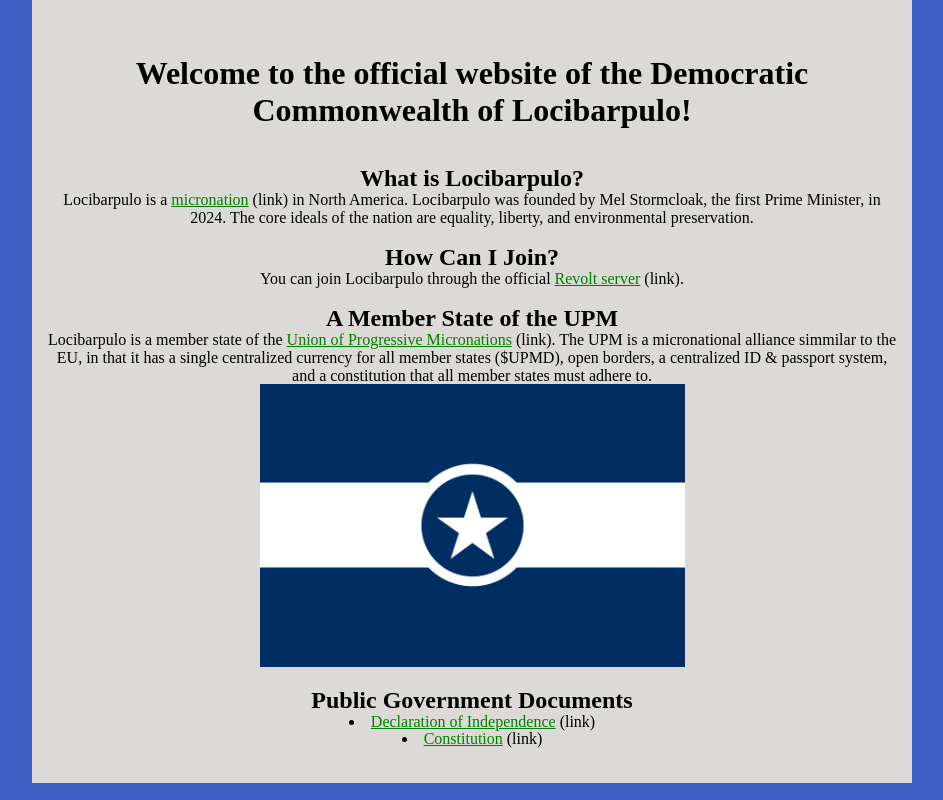
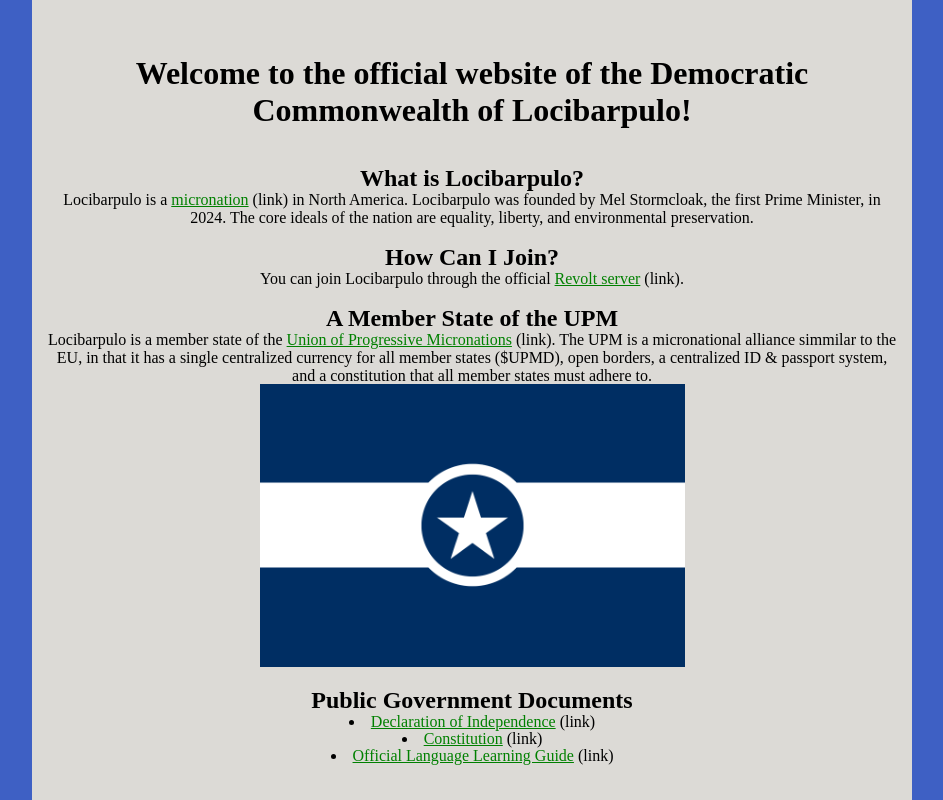
Before and after one commit to Locibarpulo/locibarpulo.github.io, a plain HTML site: page index.html in a window 1280 px wide. Shown: the part 459-1259 px from the top of the page, without its empty margins (168-1111 px from the left). Drawn offline with Linux system fonts and the light colour scheme.

Commit message:
Update index.html

```diff
--- a/index.html
+++ b/index.html
@@ -43,6 +43,7 @@
   <h2>Public Government Documents</h2>
   <p><li><a href="https://locibarpulo.github.io/declaration-of-independence.html">Declaration of Independence</a> (link)</li>
     <li><a href="https://locibarpulo.github.io/constitution.html">Constitution</a> (link)</li>
+    <li><a href="https://locibarpulo.github.io/locibarpulan-language-guide.html">Official Language Learning Guide</a> (link)</li>
   </p>
   <p><br><br></p>
 </body>
```
